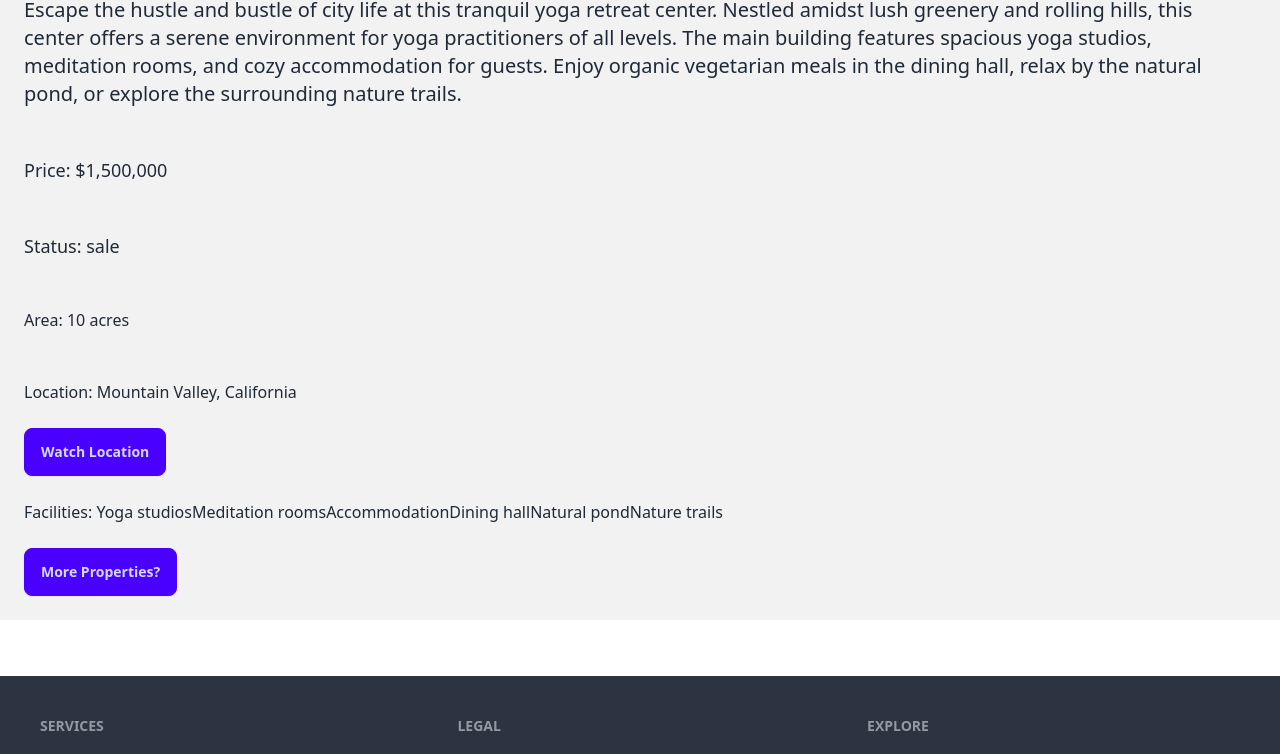
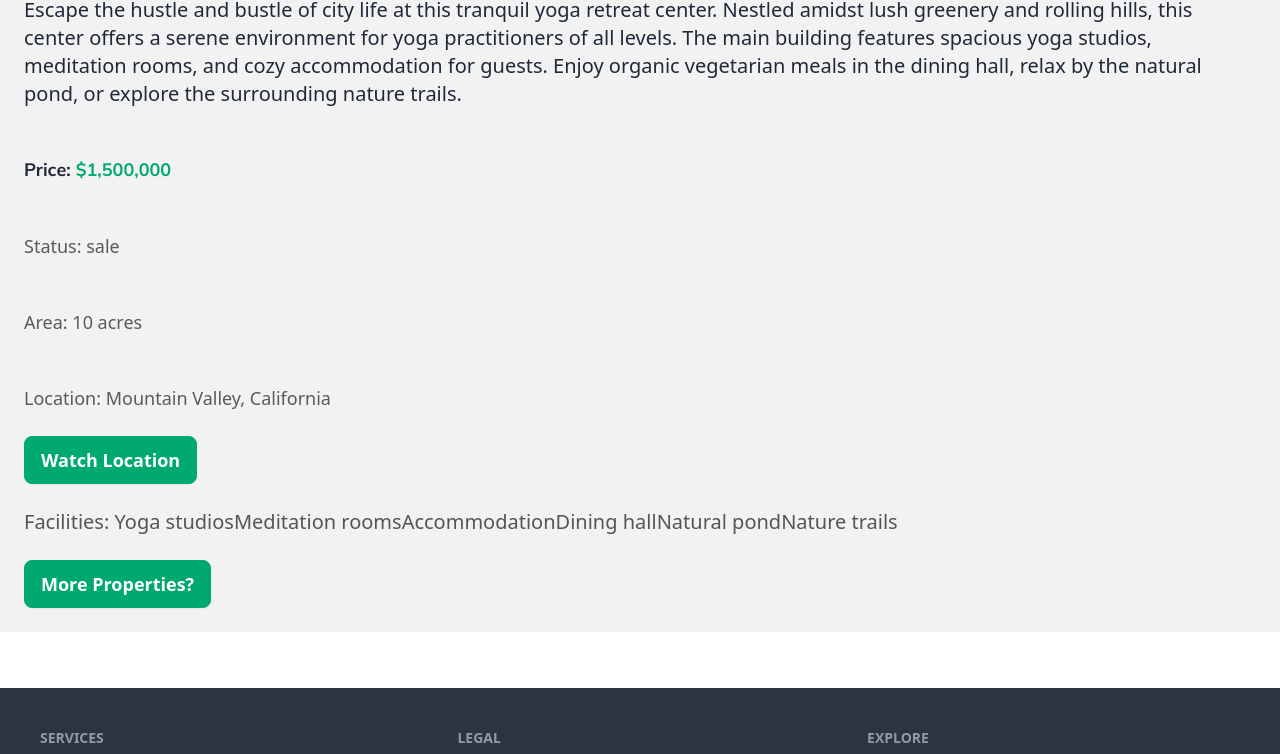
Before and after one commit to HamzaAryanSapnil/Elite-Realty-Assignment-9, a React (Vite) app: page /estate_details/1 in a window 1280 px wide. Shown: the part 1260-2014 px from the top of the page. Built offline with nearby package versions, Linux system fonts and the light colour scheme; no server answers; sample sign-in values are in the browser's storage.

Commit message:
done nav banner

```diff
--- a/src/Components/Banner/Banner.jsx
+++ b/src/Components/Banner/Banner.jsx
@@ -21,7 +21,7 @@ const Banner = () => {
   }, [])
   console.log(bannerImg);
   return (
-    <div className="w-full md:h-[700px]">
+    <div className="w-full h-96 md:h-[700px] mt-20 lg:mt-0">
 
       <Swiper
         spaceBetween={30}
@@ -51,9 +51,9 @@ const Banner = () => {
           >
             {/* <img src={banner.image_url} alt="" /> */}
             <div className=" flex flex-col justify-end items-start h-full p-10" >
-            <h3 className="text-5xl font-bold text-white font-mulish" >{banner.estate_title}</h3>
+            <h3 className="text-3xl md:text-5xl font-bold text-white font-mulish" >{banner.estate_title}</h3>
 
-            <p className="text-white font-manrope font-extralight w-5/12" >{banner.description.length > 150 ? banner.description.slice(0, 150) : banner.description}</p>
+            <p className="text-white font-manrope font-extralight md:w-5/12" >{banner.description.length > 150 ? banner.description.slice(0, 150) : banner.description}</p>
             </div>
           </SwiperSlide>
         ))}
--- a/src/Components/Navbar/Navbar.jsx
+++ b/src/Components/Navbar/Navbar.jsx
@@ -71,7 +71,7 @@ const Navbar = () => {
               {navLinks}
             </ul>
           </div>
-          <Link to={"/"} className="btn btn-ghost text-xl font-titillium font-bold text-descolor"><span className="text-signBtn font-black" >Elite</span>Realty</Link>
+          <Link to={"/"} className="btn btn-ghost text-xl font-titillium font-bold text-descolor"><span className="text-signBtn" >Elite</span>Realty</Link>
         </div>
         <div className="navbar-center hidden lg:flex">
           <ul className="menu menu-horizontal px-1">{navLinks}</ul>
--- a/src/Pages/Estate Details/EstateDetails.jsx
+++ b/src/Pages/Estate Details/EstateDetails.jsx
@@ -13,7 +13,7 @@ const EstateDetails = () => {
   }, [estate, id]);
 
   return (
-    <div className="container mx-auto">
+    <div className="container mx-auto ">
       <div className="hero min-h-screen bg-base-200 my-14 p-6">
         <div className="grid grid-cols-1  justify-center items-center gap-6 w-full h-full">
           <div className=" w-full h-full">
@@ -28,13 +28,13 @@ const EstateDetails = () => {
             <p className="py-6 text-xl ">
               {description}
             </p>
-            <p className="py-6 text-lg font-medium">Price: {price}</p>
-            <p className="py-6 font-light text-lg">Status: {status}</p>
-            <p className="py-6">Area: {area}</p>
-            <p className="py-6">Location: {location}</p>
-            <Link to={`/estate_location/${id}`} ><button className="btn btn-primary" >Watch Location</button></Link>
-            <p className="py-6">Facilities: {facilities}</p>
-            <Link to={"/"} ><button className="btn btn-primary">More Properties?</button></Link>
+            <p className="py-6 text-lg font-bold font-mulish">Price: <span className="text-success" >{price}</span></p>
+            <p className="py-6 text-cardDescolor text-lg font-medium">Status: {status}</p>
+            <p className="py-6 text-cardDescolor text-lg">Area: {area}</p>
+            <p className="py-6 text-cardDescolor text-lg">Location: {location}</p>
+            <Link to={`/estate_location/${id}`} ><button className="btn btn-success  text-white text-lg " >Watch Location</button></Link>
+            <p className="py-6 text-cardDescolor text-xl text-descolor70">Facilities: {facilities}</p>
+            <Link to={"/property_details"} ><button className="btn btn-success text-white  text-lg  ">More Properties?</button></Link>
           </div>
         </div>
       </div>
```
